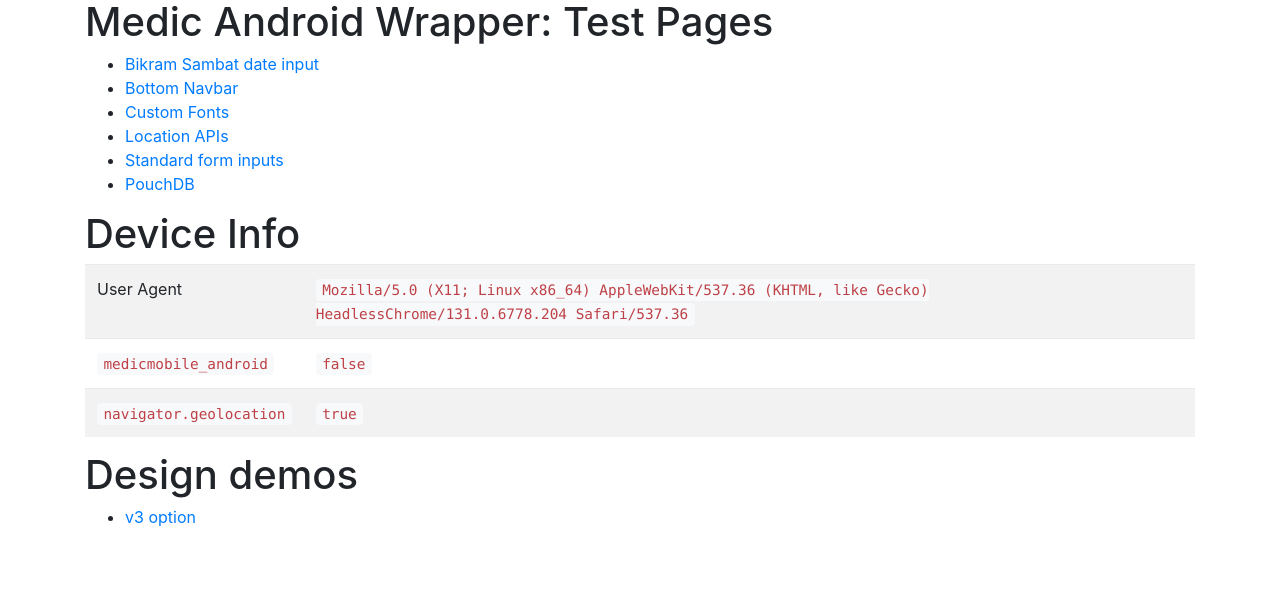
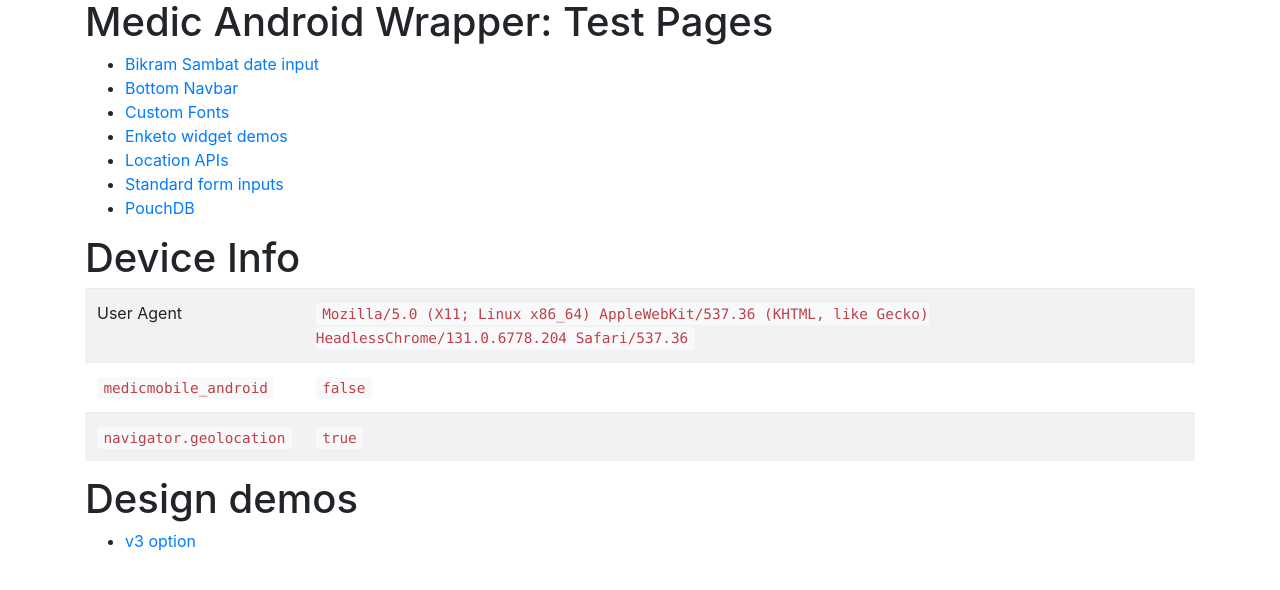
Before and after one commit to medic/atp, a plain HTML site: page index.html in a window 1280 px wide. Drawn offline with Linux system fonts and the light colour scheme.

Commit message:
Add link to enketo widget test page

```diff
--- a/index.html
+++ b/index.html
@@ -13,6 +13,7 @@
         <li><a href="/bikram-sambat">Bikram Sambat date input</a></li>
         <li><a href="/atp/bottom-navbar">Bottom Navbar</a></li>
         <li><a href="/atp/fonts">Custom Fonts</a></li>
+        <li><a href="https://enke.to/x/#widgets">Enketo widget demos</a></li>
         <li><a href="/atp/location">Location APIs</a></li>
         <li><a href="/atp/form-inputs">Standard form inputs</a></li>
         <li><a href="/atp/pouchdb">PouchDB</a></li>
```
